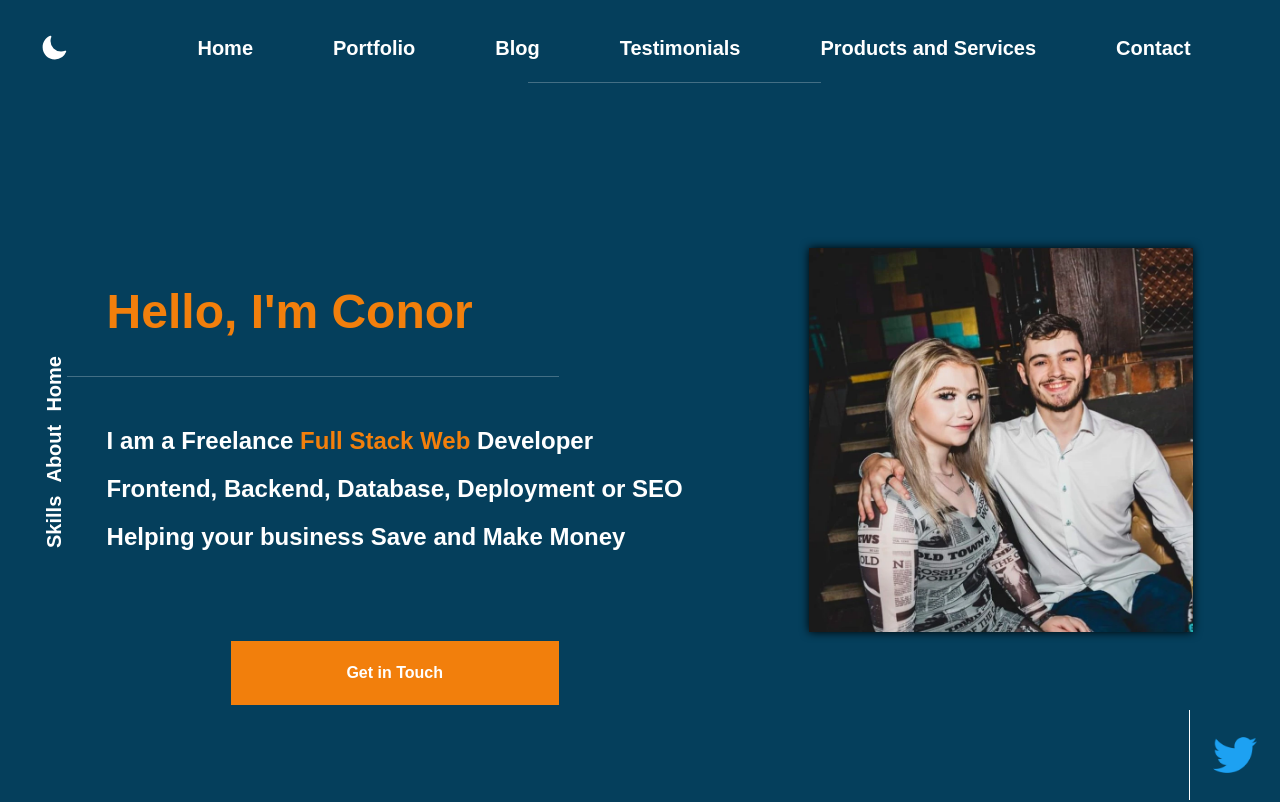
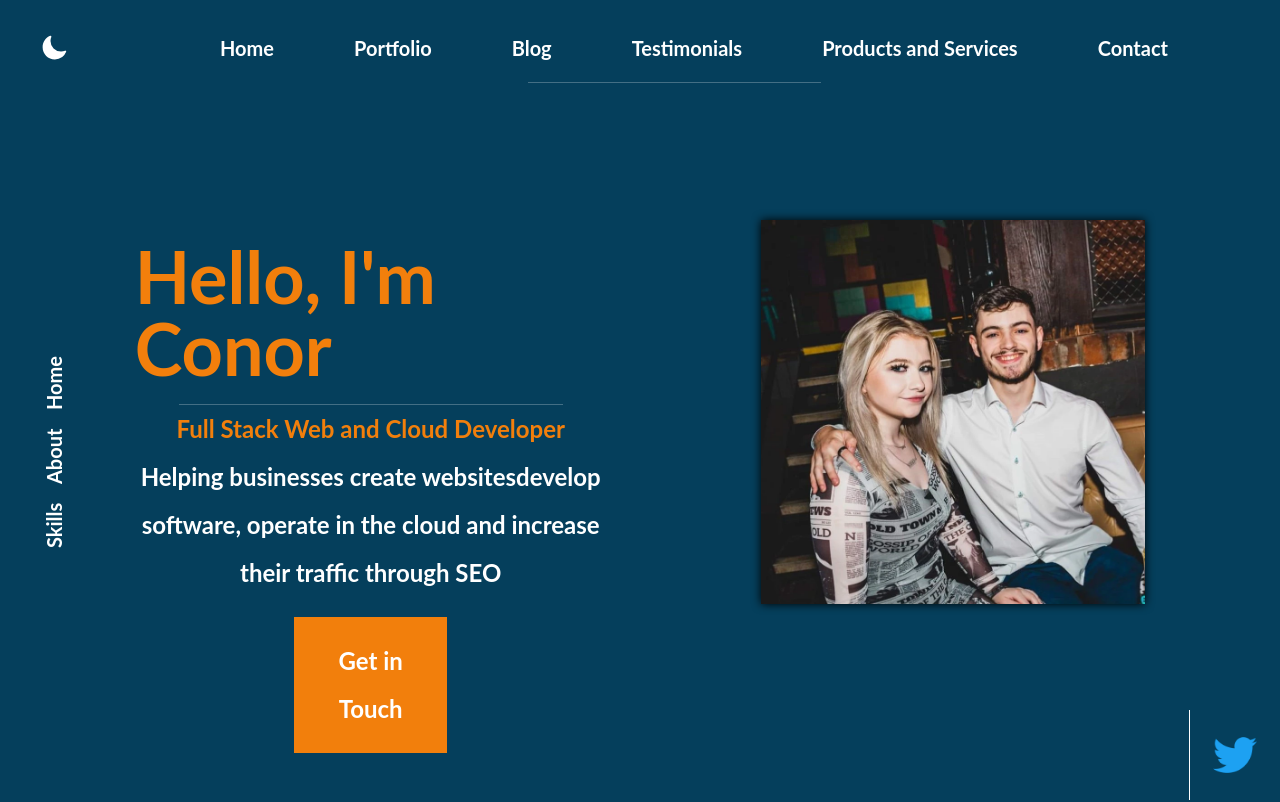
Before and after one commit to ConorMcNamee/old-portfolio, a Next.js app: page / in a window 1280 px wide. Shown: the top 802 px of the page. Built offline with nearby package versions, Linux system fonts and the light colour scheme.

Commit message:
Updated small inconsistent theme changes

```diff
--- a/components/Index/About.tsx
+++ b/components/Index/About.tsx
@@ -27,7 +27,7 @@ export default function  About() {
 
                     <p>
                         Also capable of managing or creating your SEO Strategy If you would like to discuss
-                        this in greater detail get <Link className="text-[#517EE1]" href="/contact">in contact</Link>
+                        this in greater detail get <Link className="text-theme-highlight" href="/contact">in contact</Link>
                     </p>
                 </div>
             </div>
--- a/components/Index/Home.tsx
+++ b/components/Index/Home.tsx
@@ -10,19 +10,18 @@ export default function  Home() {
             <motion.div className="flex flex-col w-[100%] sm:justify-evenly sm:flex-row"
                         initial={{ opacity: 0 }}
                         animate={{ opacity: 1 }}
-                        transition={{ delay: .5 }}
-            >
-                <header className="h-max flex flex-col ">
-                    <h2 className="text-5xl p-5 m-5 text-theme-highlight">Hello, I&#39;m Conor</h2>
+                        transition={{ delay: .5 }}>
+
+                <header className="h-max flex flex-col md:w-[40%] items-center">
+                    <h2 className="text-5xl md:text-7xl m-5 text-theme-highlight">Hello, I&#39;m Conor</h2>
                     <hr className="opacity-25 w-[75%]" />
-                    <div className="text-xl p-5 m-5 md:leading-loose md:text-2xl">
+                    <div className="flex flex-col text-xl items-center text-center md:leading-loose md:text-2xl">
 
-                        <h1>I am a Freelance <Link href="/contact" className="text-theme-highlight">Full Stack Web</Link> Developer</h1>
-                        <p>Frontend, Backend, Database, Deployment or SEO</p>
-                        <p>Helping your business Save and Make Money</p>
-
+                        <h1><Link href="/contact" className="text-theme-highlight ">Full Stack Web and Cloud Developer</Link></h1>
+                        <p>Helping businesses create websitesdevelop software,
+                        operate in the cloud and increase their traffic through SEO</p>
+                        <Link id="button" href="/contact" className="flex justify-center self-center p-5 m-5 w-[30%]"> Get in Touch</Link>
                     </div>
-                    <Link href="/contact" className="flex justify-center self-center p-5 m-10 bg-gradient-to-r bg-theme-highlight w-[50%] text-center"> Get in Touch</Link>
                 </header>
 
                 <div id="profile-picture" className="flex border-l-1 border- px-5 self-center lg:self-auto">
--- a/styles/globals.css
+++ b/styles/globals.css
@@ -8,14 +8,17 @@ html,
 body {
   padding: 0;
   margin: 0;
-  font-family: 'Poppins', sans-serif;
+  font-family: 'Lato', sans-serif;
+  color: white;
+  font-weight: bold;
 }
 
 @layer base {
-  html{
-    color: white;
-    font-weight: bolder;
+
+  #button {
+    @apply bg-theme-highlight
   }
+
   body{
     @apply bg-theme dark:bg-theme-dark
   }
```
